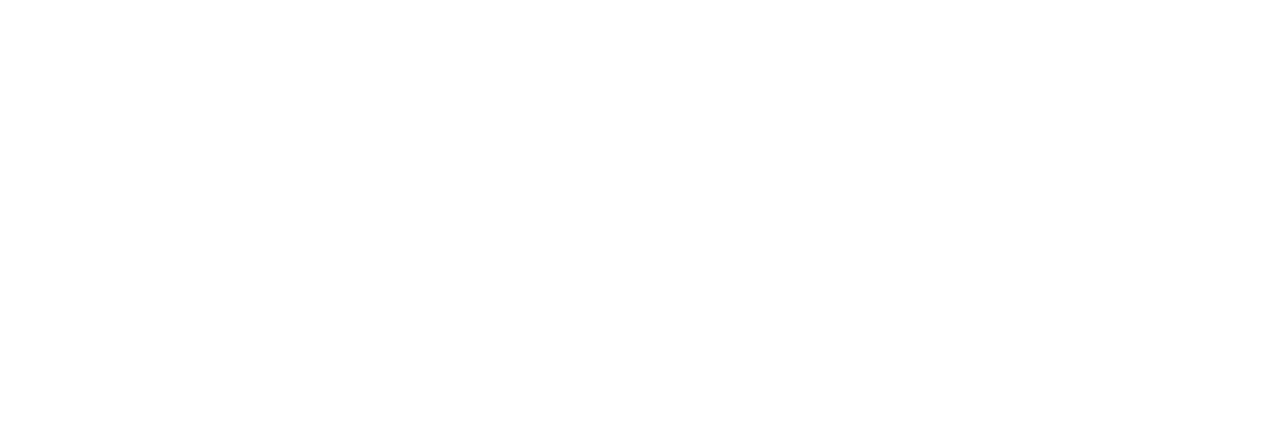
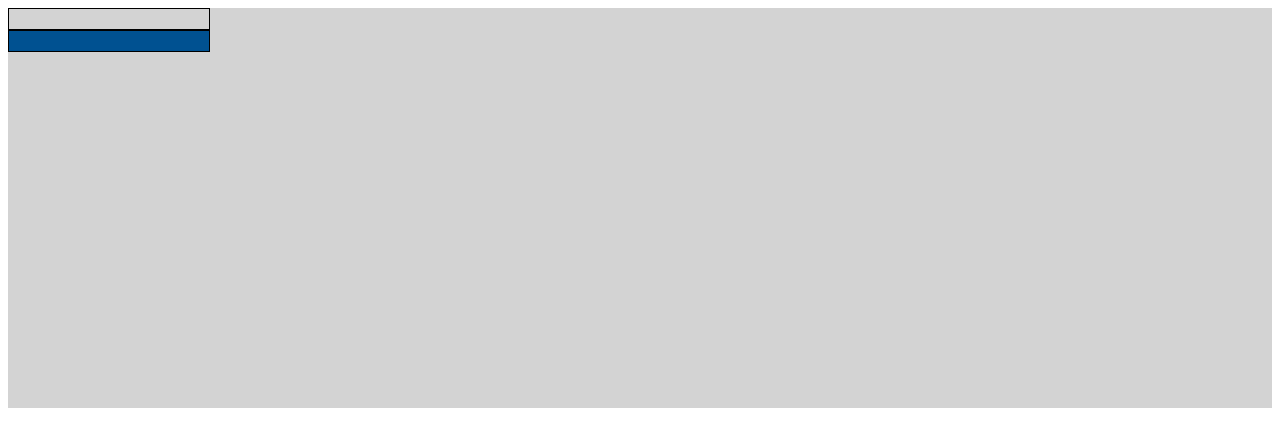
Before and after one commit to KiingKeem/Hakeem-Muhammad, a plain HTML site: page code-along/07_23/index.html in a window 1280 px wide. Drawn offline with Linux system fonts and the light colour scheme.

Commit message:
Changed index.html and styles.css

```diff
--- a/code-along/07_23/index.html
+++ b/code-along/07_23/index.html
@@ -2,9 +2,18 @@
 <html>
   <head>
     <meta charset="UTF-8">
+    <link rel="stylesheet" href="styles.css" />
     <title>July 23rd, 2020</title>
   </head>
   <body>
+    <div class="wrapper">
+        <div id="orange" class="box">
 
+    </div>
+    <div id="blue" class="box">
+
+
+        </div>
+    </div>
   </body>
 </html>
--- a/code-along/07_23/styles.css
+++ b/code-along/07_23/styles.css
@@ -0,0 +1,23 @@
+.wrapper {
+    background-color: lightgray;
+    height: 50vh;
+}
+
+.box {
+     border: 1px solid black;
+     height: 20px;
+     width: 200px;
+
+
+}
+
+#orange {
+        background-color: #faa71b
+        padding-top: 20px;
+
+}
+
+#blue {
+      background-color: #005191
+
+}
```
